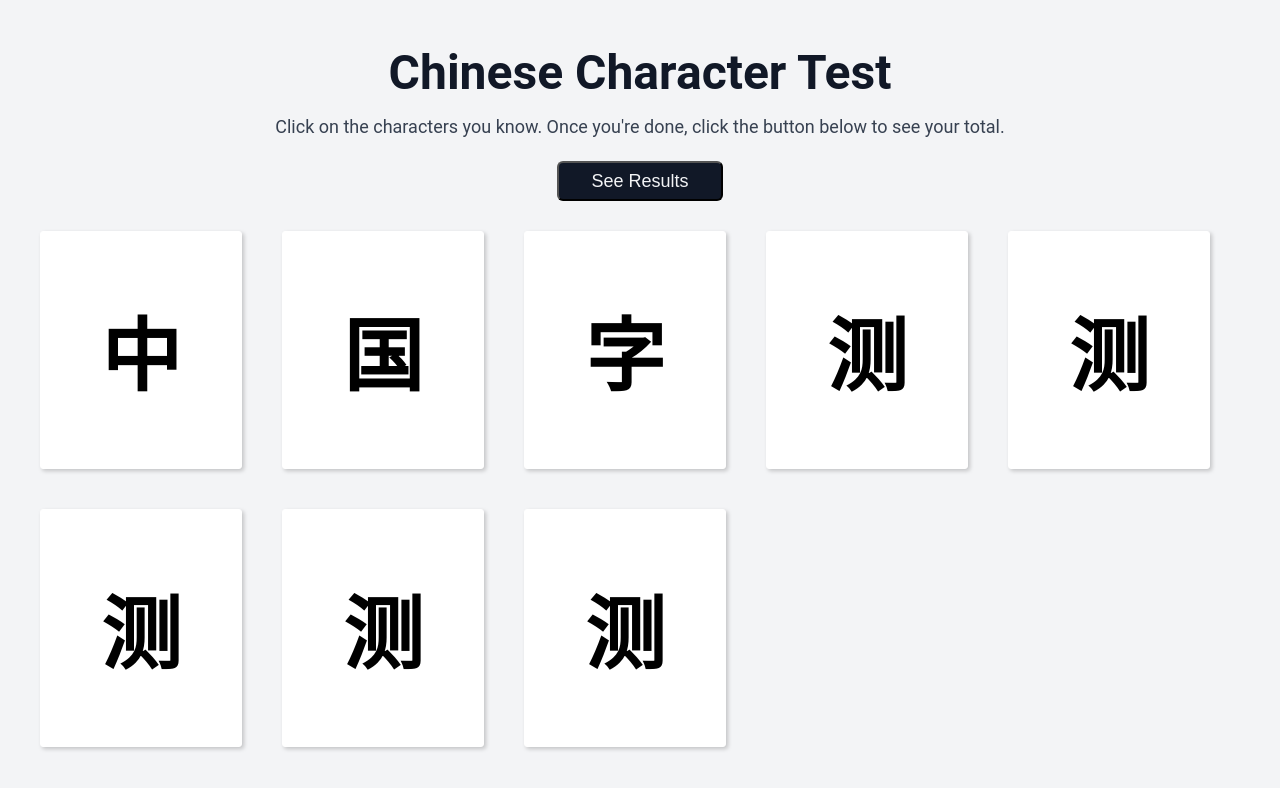
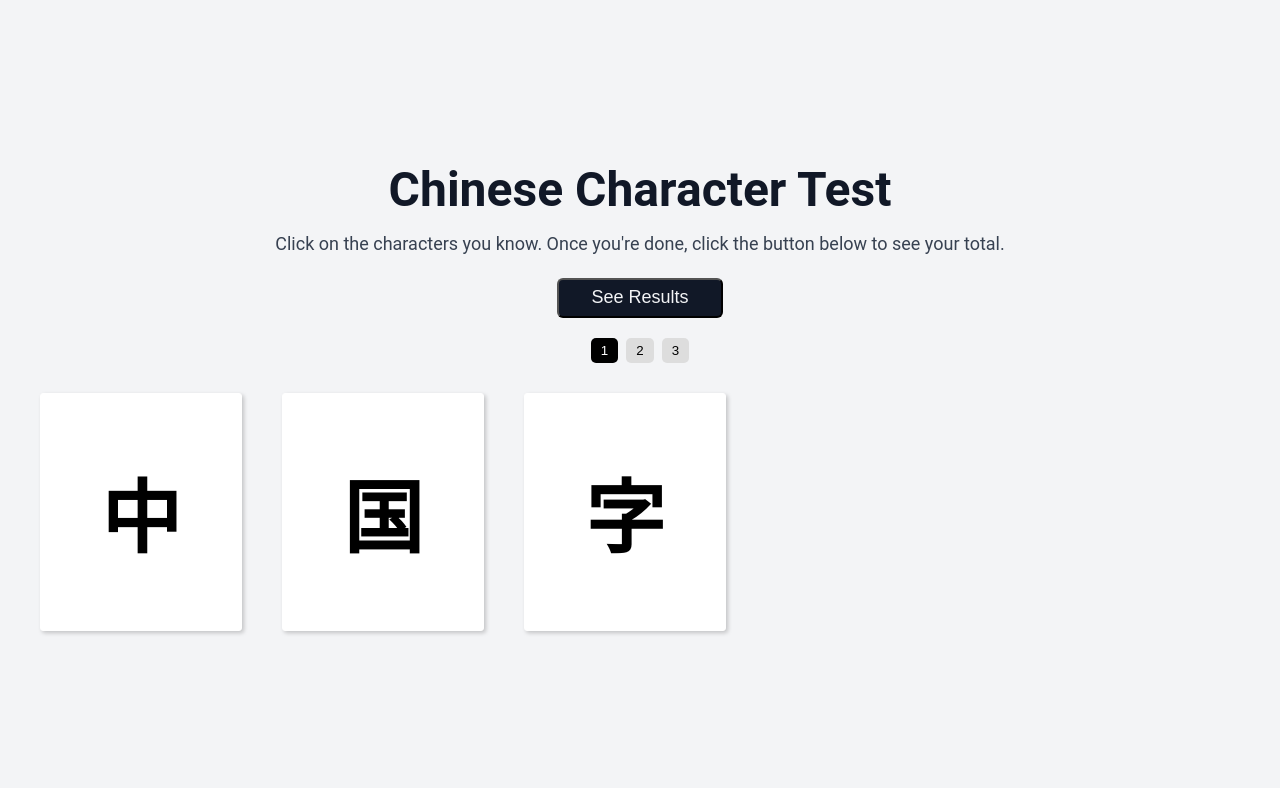
Before and after one commit to francislainy/hanzi-3000, a React (Create React App) app: page / in a window 1280 px wide. Both pictures are taken after a click on the button "Start Game". Shown: the top 788 px of the page. Built offline with nearby package versions, Linux system fonts and the light colour scheme.

Commit message:
Revert back to first page when game restarts

```diff
--- a/src/App.js
+++ b/src/App.js
@@ -2,6 +2,7 @@ import './App.css';
 import Card from './Card';
 import Banner from './Banner';
 import { useState } from 'react';
+import Pagination from './Pagination';
 
 function App() {
   const GAME_STATES = {
@@ -31,11 +32,17 @@ function App() {
     { id: 2, chineseCharacter: '国' },
     { id: 3, chineseCharacter: '字' },
     { id: 4, chineseCharacter: '测' },
-    { id: 5, chineseCharacter: '测' },
-    { id: 6, chineseCharacter: '测' },
-    { id: 7, chineseCharacter: '测' },
-    { id: 8, chineseCharacter: '测' },
+    { id: 5, chineseCharacter: '奥' },
+    { id: 6, chineseCharacter: '爱' },
+    { id: 7, chineseCharacter: '图' },
+    { id: 8, chineseCharacter: '猫' },
   ];
+
+  const CARDS_PER_PAGE = 3;
+  const [currentPage, setCurrentPage] = useState(1);
+  const indexOfLastCard = currentPage * CARDS_PER_PAGE;
+  const indexOfFirstCard = indexOfLastCard - CARDS_PER_PAGE;
+  const currentCards = cardList.slice(indexOfFirstCard, indexOfLastCard);
 
   const handleStartGame = () => {
     setHasGameStarted(true)
@@ -54,7 +61,10 @@ function App() {
     setBannerDescription(GAME_STATES.playing.bannerDescription)
     setBannerButtonText(GAME_STATES.playing.bannerButtonText)
     setSelectedCardIds([])
+    setCurrentPage(1)
   }
+
+  const totalPages = Math.ceil(cardList.length / CARDS_PER_PAGE);
 
   return (
     <div className="app">
@@ -64,10 +74,17 @@ function App() {
         buttonText={bannerButtonText}
         handleStartGame={bannerButtonText === "Start Again" ? handleStartAgain : (hasGameStarted ? handleSeeResults : handleStartGame)}
       />
-      {hasGameStarted && <Card
-        selectedCardIds={selectedCardIds}
-        setSelectedCardIds={setSelectedCardIds}
-        cardList={cardList} />}
+      {hasGameStarted && <>
+        <Pagination
+          totalPages={totalPages}
+          currentPage={currentPage}
+          setCurrentPage={setCurrentPage} />
+        <Card
+          selectedCardIds={selectedCardIds}
+          setSelectedCardIds={setSelectedCardIds}
+          cardList={currentCards} />
+      </>
+      }
     </div>
   );
 }
--- /dev/null
+++ b/src/Pagination.css
@@ -0,0 +1,18 @@
+.pagination_button {
+    background-color: #ddd;
+    border: none;
+    color: black;
+    padding: 5px 10px;
+    text-align: center;
+    text-decoration: none;
+    display: inline-block;
+    margin: 0 4px;
+    cursor: pointer;
+    border-radius: 5px;
+}
+
+.pagination_button__active {
+    margin-top: 20px;
+    background-color: #000;
+    color: white;
+}
--- /dev/null
+++ b/src/Pagination.js
@@ -0,0 +1,17 @@
+import './Pagination.css'
+
+function Pagination({ totalPages, currentPage, setCurrentPage }) {
+    return <div className="pagination">
+        {[...Array(totalPages).keys()].map(number => (
+            <button
+                key={number}
+                className={number + 1 === currentPage ? 'pagination_button pagination_button__active' : 'pagination_button'}
+                onClick={() => setCurrentPage(number + 1)}
+            >
+                {number + 1}
+            </button>
+        ))}
+    </div>
+}
+
+export default Pagination;
```
